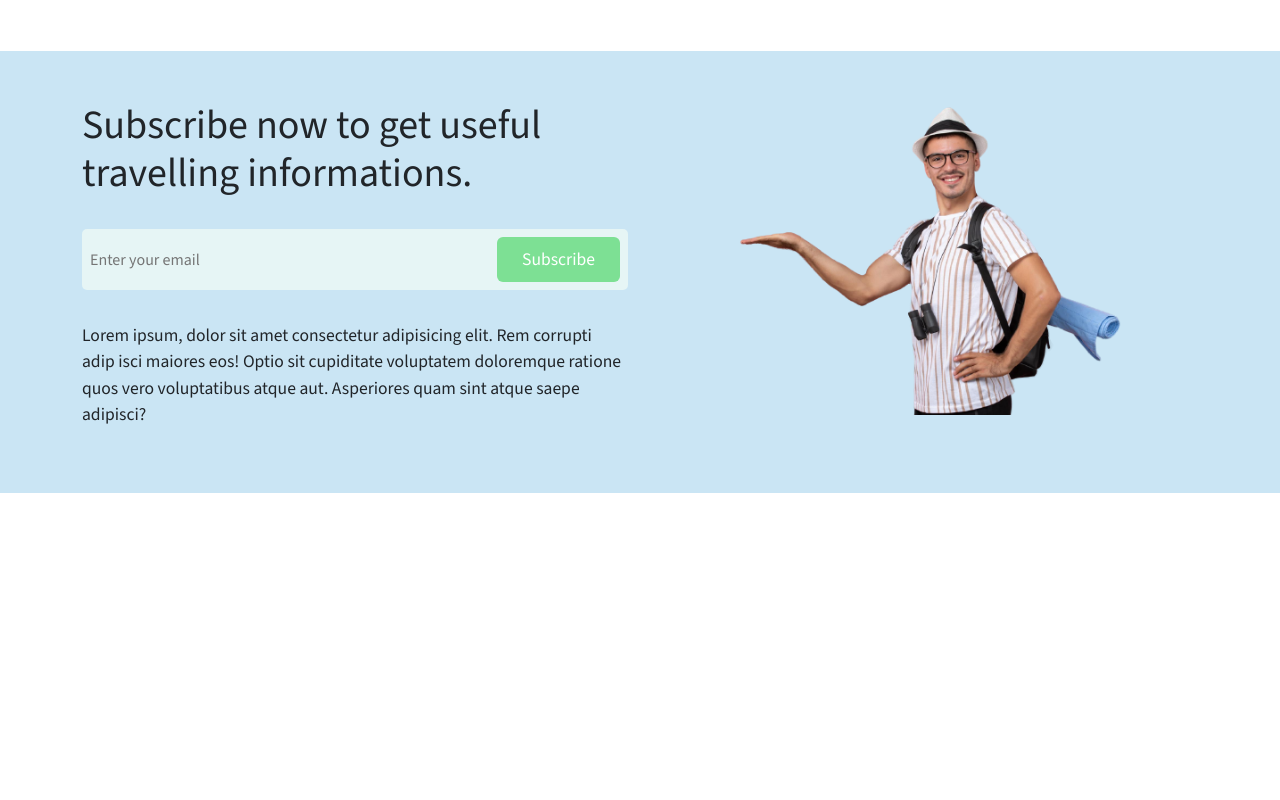
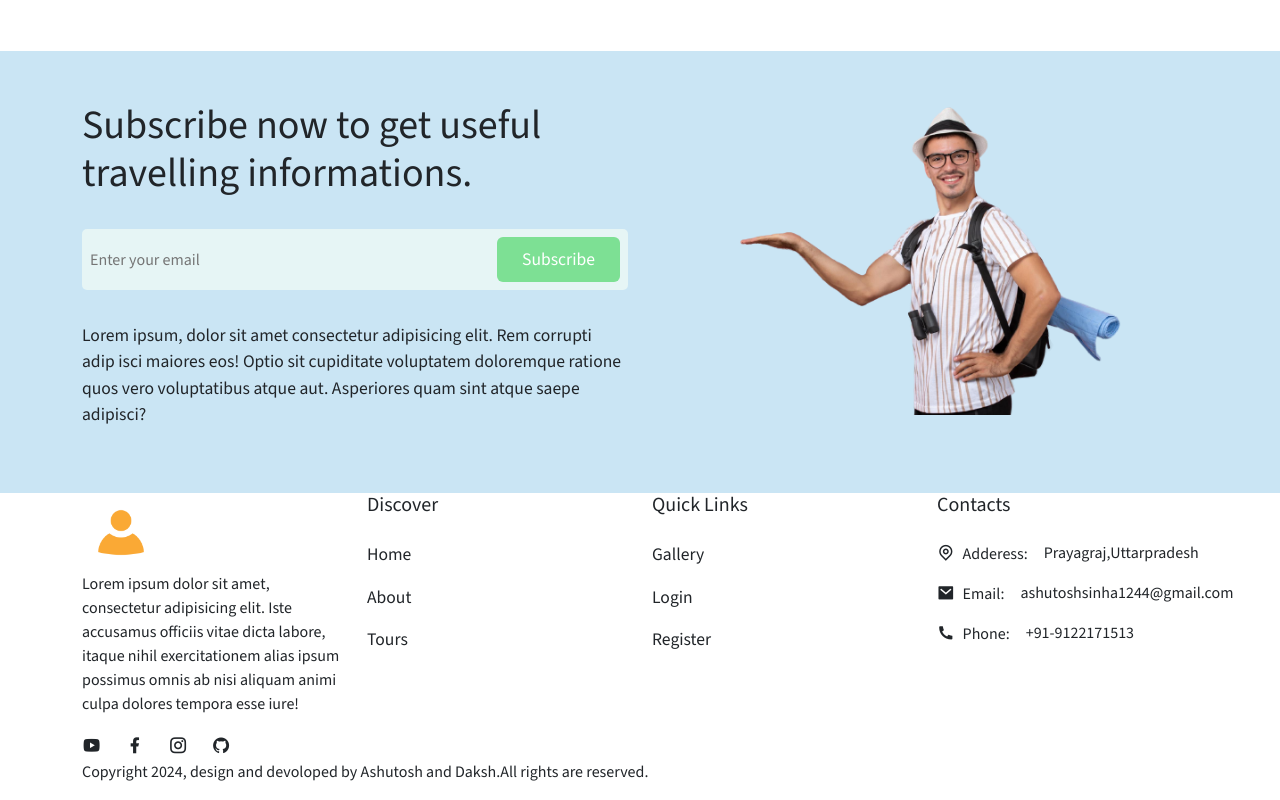
Before and after one commit to Ashu1244/Wheel, a React (Create React App) app: page /home in a window 1280 px wide. Shown: the part 3727-4527 px from the top of the page. Before the commit the page ends 4220 px from the top, so only its background shows below. Built offline with nearby package versions, Linux system fonts and the light colour scheme.

Commit message:
Footer updated

```diff
--- a/src/components/Footer/Footer.jsx
+++ b/src/components/Footer/Footer.jsx
@@ -1,8 +1,8 @@
 import React from 'react';
 import './footer.css';
 import { Container,Row,Col,ListGroup,ListGroupItem } from 'reactstrap';
- import {Link} from 'react-router-dom';
- import logo from "../../assets/images/logo.png";
+ import {Link,NavLink} from 'react-router-dom';
+ import logo from "../../assets/images/user.png";
  const quick__links=[
     {
    path:"/home",
@@ -39,7 +39,7 @@ import { Container,Row,Col,ListGroup,ListGroupItem } from 'reactstrap';
 
 
 const Footer = () => {
-    const year= newDate().getFullYear()
+    const year= new Date().getFullYear()
   return (
    <footer>
     <Container>
--- a/src/pages/Home.jsx
+++ b/src/pages/Home.jsx
@@ -14,6 +14,7 @@ import FeatureTourList from '../components/Featured-tours/FeatureTourList';
 import MasonryImagesGallery from '../components/Image-gallery/MasonryImagesGallery';
 import Testinomials from '../components/Testinomial/Testinomials';
 import Newsletter from '../shared/Newsletter';
+import Footer from '../components/Footer/Footer';
 const Home = () => {
   return (
   <>
@@ -177,6 +178,8 @@ const Home = () => {
 
 {/*testinomial   section end */}
 <Newsletter/>
+<Footer/>
+
 
 
 </>
```
